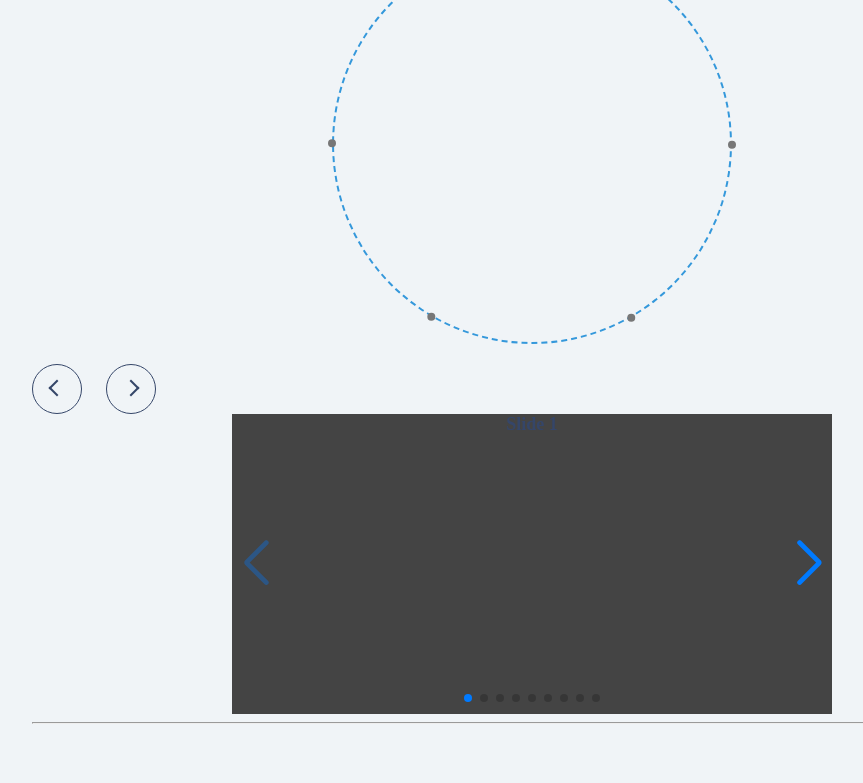
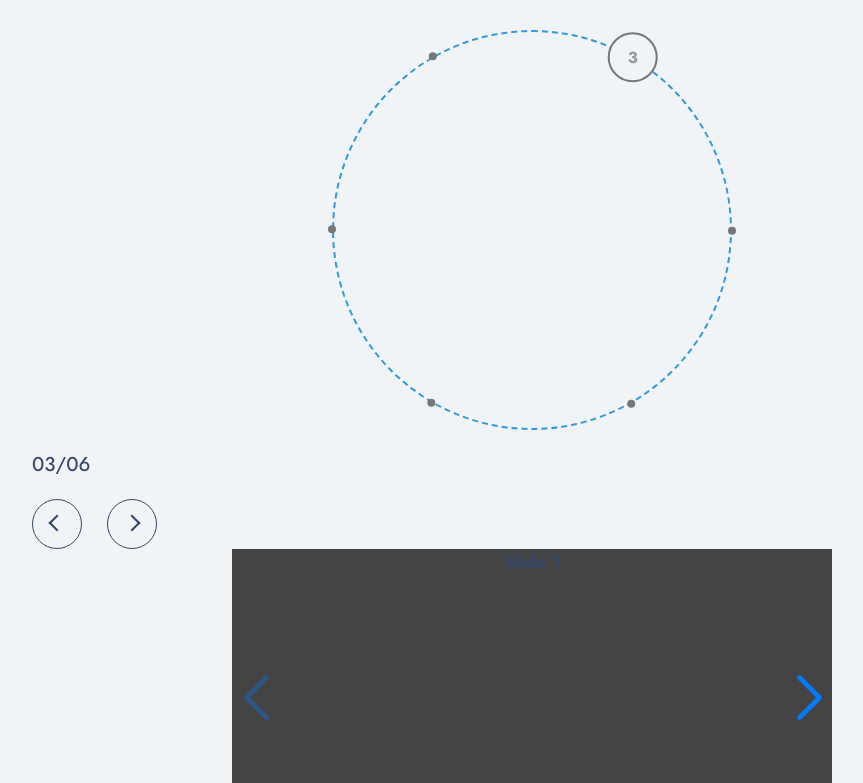
Before and after one commit to A64Danil/cyrcleSlider_only_company, a website built with webpack: page src/index.html in a window 1280 px wide. Shown: the part 260-1043 px from the top of the page, without its empty margins (108-971 px from the left). Before the commit the page ends 992 px from the top, so only its background shows below. Built offline with nearby package versions, Linux system fonts and the light colour scheme.

Commit message:
feat: styles and behavior for circleBtns and circleCounter

```diff
--- a/src/index.html
+++ b/src/index.html
@@ -35,11 +35,20 @@
         </div>
       </div>
 
-      <div class="circleControl">
-        <button class="circleBtn circleBtn_prev" data-direction="prev"></button>
-        <button class="circleBtn circleBtn_next" data-direction="next"></button>
+      <div class="circleCounter">
+        <span class="circleCounter__number circleCounter__number_current"
+          >01</span
+        >
+        <span class="circleCounter__divider">/</span>
+        <span class="circleCounter__number circleCounter__number_total"
+          >06</span
+        >
       </div>
 
+      <div class="circleControl">
+        <button class="circleBtn circleBtn_prev"></button>
+        <button class="circleBtn circleBtn_next"></button>
+      </div>
       <!-- Swiper -->
       <div class="swiper mySwiper">
         <div class="swiper-wrapper">
--- a/src/styles/circleElems.scss
+++ b/src/styles/circleElems.scss
@@ -85,3 +85,59 @@
 //    --progress: 100%;
 //  }
 //}
+
+.circleControl {
+  //text-align: center;
+}
+
+.circleCounter {
+  display: flex;
+  flex-wrap: wrap;
+  margin-bottom: 20px;
+  font-size: 1.25rem;
+  font-weight: 450;
+}
+
+.circleBtn {
+  width: 50px;
+  height: 50px;
+  border: 1px solid var(--main-black-color);
+  border-radius: 50%;
+
+  background-color: var(--bg-color);
+
+  &:before {
+    content: '';
+    display: inline-block;
+    width: 10px;
+    height: 10px;
+    border-left: 2px solid var(--main-black-color);
+    border-bottom: 2px solid var(--main-black-color);
+    transform: rotate(45deg);
+  }
+
+  &_prev {
+    margin-right: 20px;
+  }
+
+  &_prev:before {
+    transform: rotate(45deg);
+  }
+  &_next:before {
+    transform: rotate(-135deg);
+  }
+
+  &:hover {
+    cursor: pointer;
+    background-color: #fff;
+  }
+
+  &_disabled {
+    opacity: 0.5;
+
+    &:hover {
+      cursor: default;
+      background-color: var(--bg-color);
+    }
+  }
+}
--- a/src/styles/commonStyles.scss
+++ b/src/styles/commonStyles.scss
@@ -1,3 +1,5 @@
+@import url('https://fonts.googleapis.com/css2?family=Jost:wght@100..900&display=swap');
+
 $font-size: 1rem;
 $bg-color: rgb(240 244 247);
 $main-black-color: rgb(53 70 105);
@@ -21,6 +23,9 @@ html {
   font-size: $font-size;
   color: var(--main-black-color);
   background-color: $bg-color;
+  font-family: 'Jost', sans-serif;
+  font-optical-sizing: auto;
+  font-style: normal;
 }
 
 body {
@@ -29,40 +34,6 @@ body {
 }
 
 .mainTitle {
-  font-size: 52px;
+  font-size: 4rem;
   width: 200px;
 }
-
-.circleControl {
-  //text-align: center;
-}
-
-.circleBtn {
-  width: 50px;
-  height: 50px;
-  border: 1px solid var(--main-black-color);
-  border-radius: 50%;
-
-  background-color: var(--bg-color);
-
-  &:before {
-    content: '';
-    display: inline-block;
-    width: 10px;
-    height: 10px;
-    border-left: 2px solid var(--main-black-color);
-    border-bottom: 2px solid var(--main-black-color);
-    transform: rotate(45deg);
-  }
-
-  &_prev {
-    margin-right: 20px;
-  }
-
-  &_prev:before {
-    transform: rotate(45deg);
-  }
-  &_next:before {
-    transform: rotate(-135deg);
-  }
-}
--- a/src/ts/circle.ts
+++ b/src/ts/circle.ts
@@ -1,7 +1,13 @@
 class SpiningPoints {
   private circleContainer: HTMLElement | null;
   private circleController: HTMLElement | null;
+  private circleCounter: HTMLElement | null;
+  private circleCounterNumber: HTMLElement | null;
   private elements: NodeListOf<HTMLElement>;
+  private buttons: {
+    next: HTMLElement;
+    prev: HTMLElement;
+  };
   private totalElements = 0;
   private stepSize = 0;
   private currentStep = 1;
@@ -17,6 +23,16 @@ class SpiningPoints {
   }) {
     this.circleContainer = document.querySelector(containerSelector);
     this.circleController = document.querySelector('.circleControl');
+    this.circleCounter = document.querySelector('.circleCounter');
+
+    this.buttons = {
+      prev: this.circleController.querySelector('.circleBtn_prev'),
+      next: this.circleController.querySelector('.circleBtn_next'),
+    };
+
+    this.circleCounterNumber = this.circleCounter.querySelector(
+      '.circleCounter__number_current'
+    );
 
     if (!this.circleContainer) throw new Error('Circle container not found');
 
@@ -82,9 +98,9 @@ class SpiningPoints {
 
   private moveCircle = (event: Event): void => {
     const target = event.target as HTMLElement;
-    if (target.dataset.direction === 'next') {
+    if (target === this.buttons.next) {
       this.rotateClockwise();
-    } else if (target.dataset.direction === 'prev') {
+    } else if (target === this.buttons.prev) {
       this.rotateCounterClockwise();
     }
     this.setPosition();
@@ -93,6 +109,8 @@ class SpiningPoints {
   private setPosition(): void {
     this.setActivePoint();
     this.setProgress();
+    this.setHtmlCounter();
+    this.setBtnsState();
   }
 
   private setActivePoint(): void {
@@ -101,6 +119,12 @@ class SpiningPoints {
     }
     this.activePoint = this.circleContainer.children[this.currentStep - 1];
     this.activePoint.classList.add('circlePoint_active');
+  }
+
+  private setHtmlCounter() {
+    this.circleCounterNumber.textContent = this.currentStep
+      .toString()
+      .padStart(2, '0');
   }
 
   private moveCircleByPoint = ({
@@ -166,6 +190,19 @@ class SpiningPoints {
     }, delay);
   }
 
+  private setBtnsState(): void {
+    if (this.currentStep === 1) {
+      this.buttons.prev.classList.add('circleBtn_disabled');
+    } else {
+      this.buttons.prev.classList.remove('circleBtn_disabled');
+    }
+
+    if (this.currentStep === this.totalElements) {
+      this.buttons.next.classList.add('circleBtn_disabled');
+    } else {
+      this.buttons.next.classList.remove('circleBtn_disabled');
+    }
+  }
   // Публичные методы для внешнего управления
   public refresh(): void {
     this.placePointsOnCircle();
```
